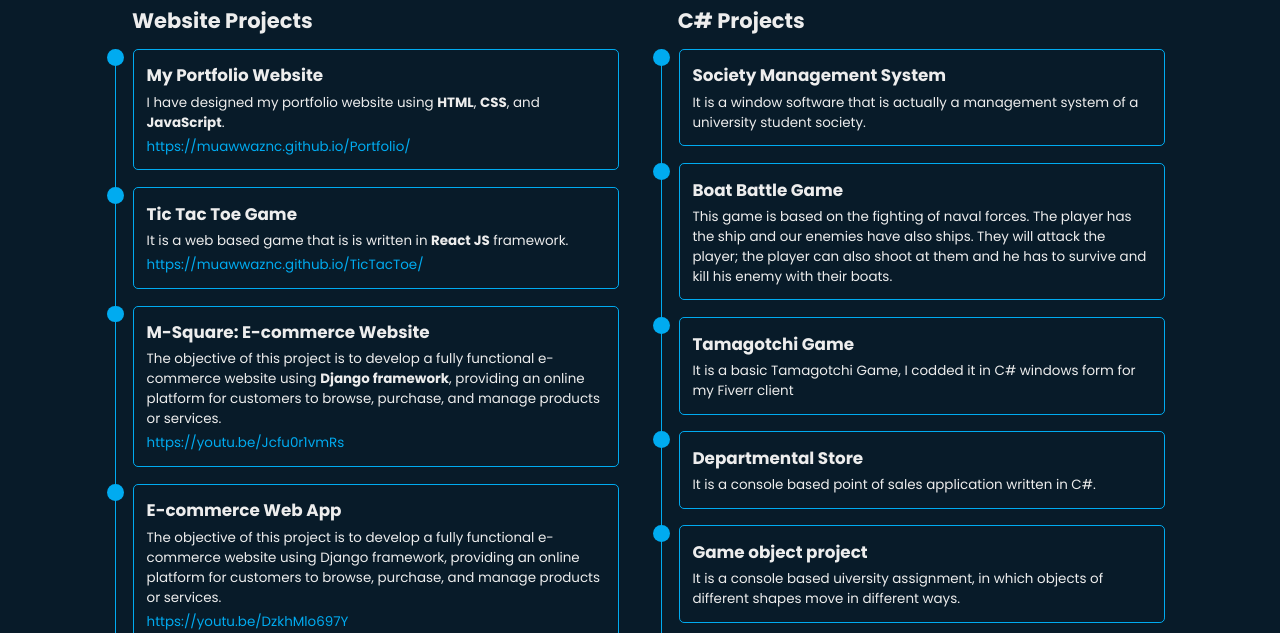
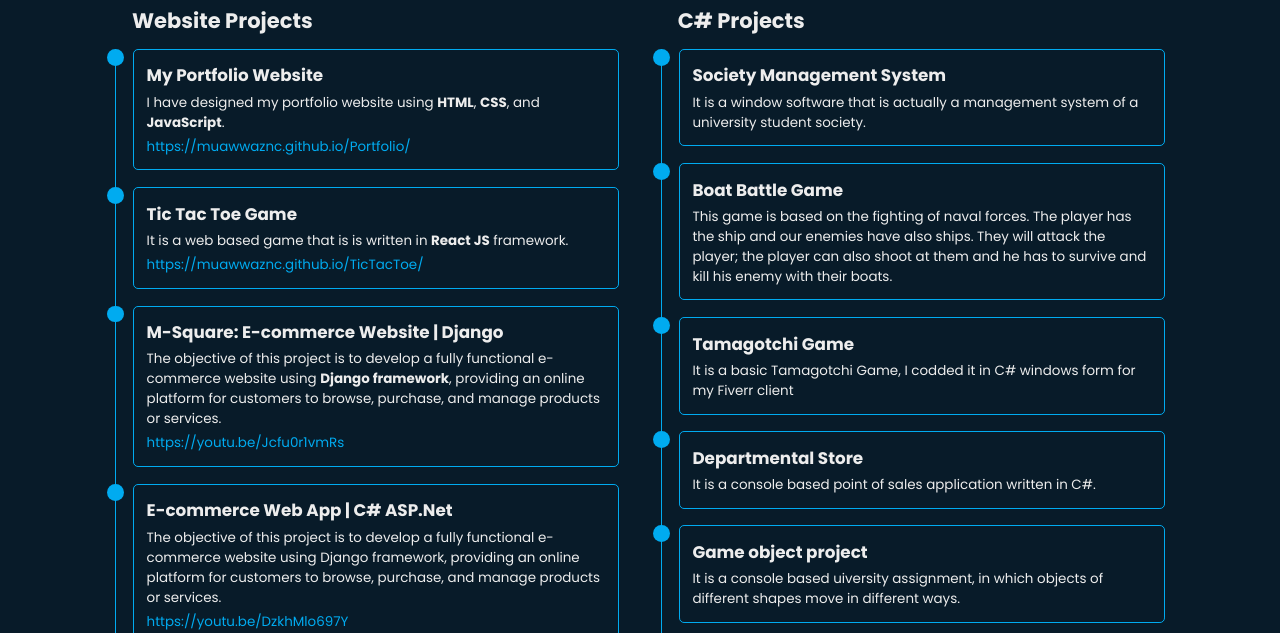
Before and after one commit to muawwaznc/Portfolio, a plain HTML site: page projects.html in a window 1280 px wide. Shown: the part 167-800 px from the top of the page. Drawn offline with nearby package versions, Linux system fonts and the light colour scheme.

Commit message:
correct projects name

```diff
--- a/projects.html
+++ b/projects.html
@@ -56,7 +56,7 @@
 
                     <div class="project-content">
                         <div onclick="openPopup('M-Square: E-commerce Website', 'youtu.be/Jcfu0r1vmRs', 'BackToAI')" class="content">
-                            <h3>M-Square: E-commerce Website</h3>
+                            <h3>M-Square: E-commerce Website | Django</h3>
                             <p>
                                 The objective of this project is to develop a fully functional e-commerce website using
                                 <b>Django framework</b>, providing an online platform for customers to browse, purchase, and manage
@@ -68,7 +68,7 @@
 
                     <div class="project-content">
                         <div onclick="openPopup('E-commerce Web App', 'youtu.be/DzkhMlo697Y', 'BackToAI')" class="content">
-                            <h3>E-commerce Web App</h3>
+                            <h3>E-commerce Web App | C# ASP.Net</h3>
                             <p>
                                 The objective of this project is to develop a fully functional e-commerce website using
                                 Django framework, providing an online platform for customers to browse, purchase, and manage
```
